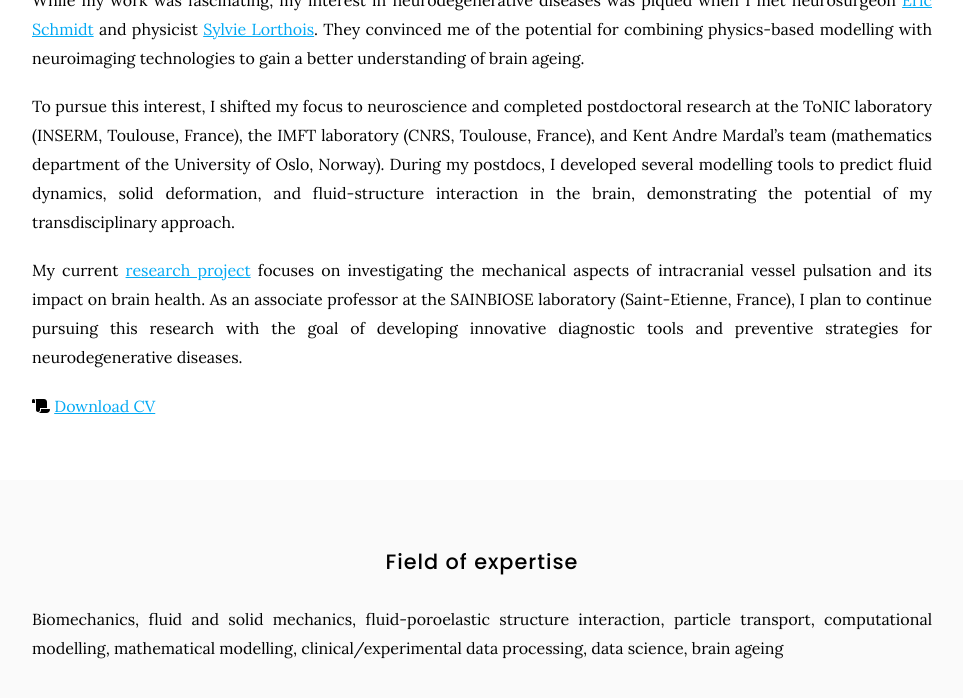
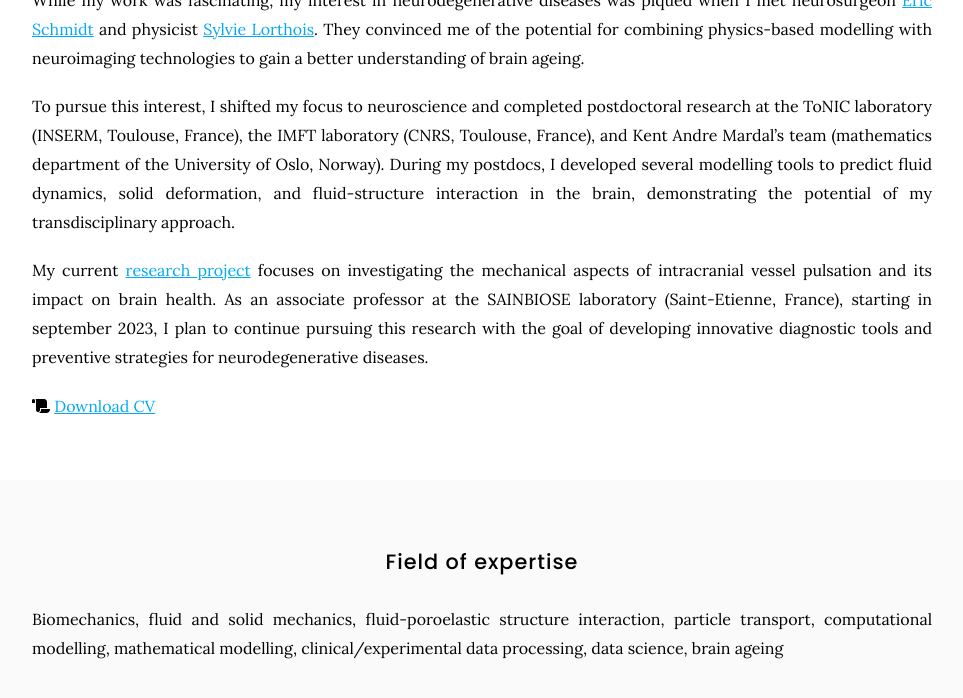
Before and after one commit to AlexandraVallet/vallet-research, a Jekyll site: the page built from about/index.md, in a window 1280 px wide and 900 px high, scrolled down 702 px, cut to the strip 0-719 px from the top of the window. Shown: the top 698 px of the strip, without its empty margins (158-1121 px from the left). Built offline with Jekyll 4.4.1, drawn with Linux system fonts in a browser that asks for light colours.

Commit message:
improve text

```diff
--- a/about/index.md
+++ b/about/index.md
@@ -23,7 +23,7 @@ While my work was fascinating, my interest in neurodegenerative diseases was piq
 
 To pursue this interest, I shifted my focus to neuroscience and completed postdoctoral research at the ToNIC laboratory (INSERM, Toulouse, France), the IMFT laboratory (CNRS, Toulouse, France), and Kent Andre Mardal's team (mathematics department of the University of Oslo, Norway). During my postdocs, I developed several modelling tools to predict fluid dynamics, solid deformation, and fluid-structure interaction in the brain, demonstrating the potential of my transdisciplinary approach.
 
-My current [research project](../index.md) focuses on investigating the mechanical aspects of intracranial vessel pulsation and its impact on brain health. As an associate professor at the SAINBIOSE laboratory (Saint-Etienne, France), I plan to continue pursuing this research with the goal of developing innovative diagnostic tools and preventive strategies for neurodegenerative diseases.
+My current [research project](../index.md) focuses on investigating the mechanical aspects of intracranial vessel pulsation and its impact on brain health. As an associate professor at the SAINBIOSE laboratory (Saint-Etienne, France), starting in september 2023, I plan to continue pursuing this research with the goal of developing innovative diagnostic tools and preventive strategies for neurodegenerative diseases.
 
  <i class="fas fa-scroll"></i> [Download CV](../pdfs/CVNovember2022-AlexandraVallet.pdf)
 
```
Also changed, not shown: images/people/me2.jpg (added).
